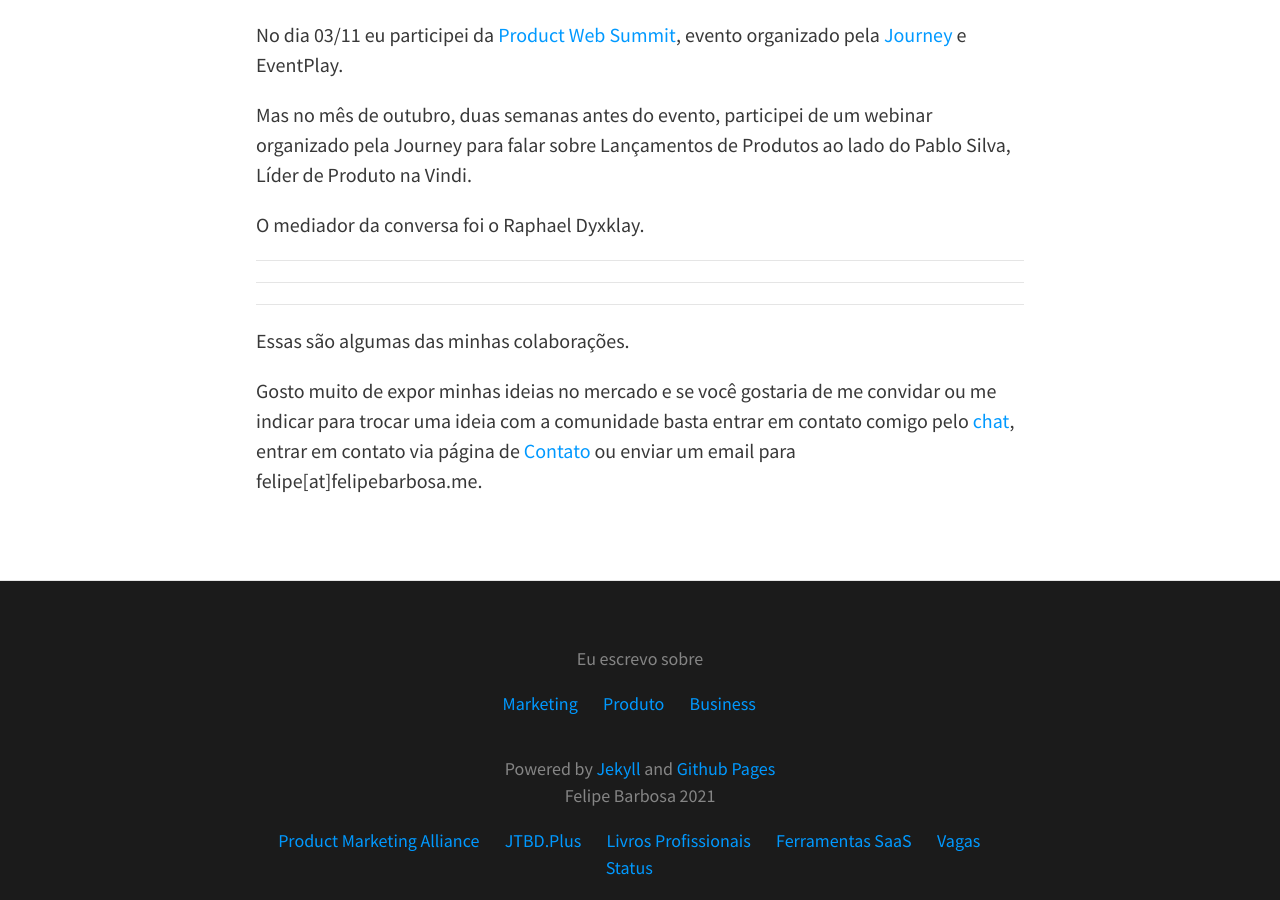
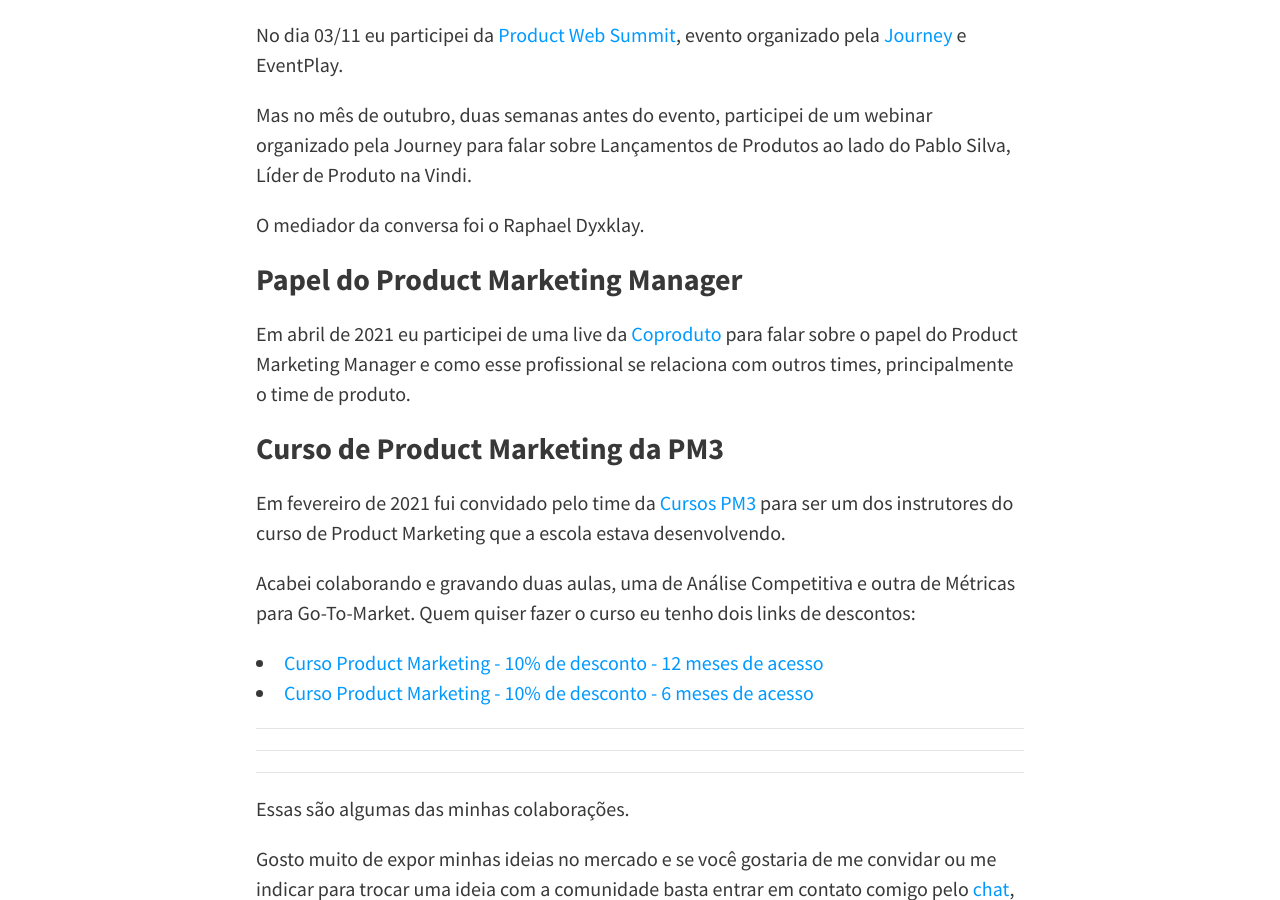
Before and after one commit to felipecbarbosa/felipecbarbosa.github.io, a Jekyll site: the page built from colaboration.md, in a window 1280 px wide and 900 px high, scrolled down 5435 px. Built offline with Jekyll 4.4.1, drawn with Linux system fonts in a browser that asks for light colours; nearby versions of some CDN libraries; comment, search, counter and statistics services are not loaded.

Commit message:
Added new collaboration

```diff
--- a/colaboration.md
+++ b/colaboration.md
@@ -139,6 +139,19 @@ Mas no mês de outubro, duas semanas antes do evento, participei de um webinar o
 
 O mediador da conversa foi o Raphael Dyxklay.
 
+### [Papel do Product Marketing Manager](https://www.youtube.com/watch?v=XCVzVh-OrnE){:target="_blank"}
+
+Em abril de 2021 eu participei de uma live da [Coproduto](https://www.meetup.com/pt-BR/meetupdeproduto/){:target="_blank"} para falar sobre o papel do Product Marketing Manager e como esse profissional se relaciona com outros times, principalmente o time de produto.
+
+### [Curso de Product Marketing da PM3](https://www.cursospm3.com.br/curso-product-marketing/){:target="_blank"}
+
+Em fevereiro de 2021 fui convidado pelo time da [Cursos PM3](https://www.cursospm3.com.br){:target="_blank"} para ser um dos instrutores do curso de Product Marketing que a escola estava desenvolvendo.
+
+Acabei colaborando e gravando duas aulas, uma de Análise Competitiva e outra de Métricas para Go-To-Market. Quem quiser fazer o curso eu tenho dois links de descontos:
+
+- [Curso Product Marketing - 10% de desconto - 12 meses de acesso](https://conteudo.cursospm3.com.br/a/2147498317/BY7VEvg8){:target="_blank"}
+- [Curso Product Marketing - 10% de desconto - 6 meses de acesso](https://conteudo.cursospm3.com.br/a/2147498316/BY7VEvg8){:target="_blank"}
+
 ---
 ---
 ---
```
